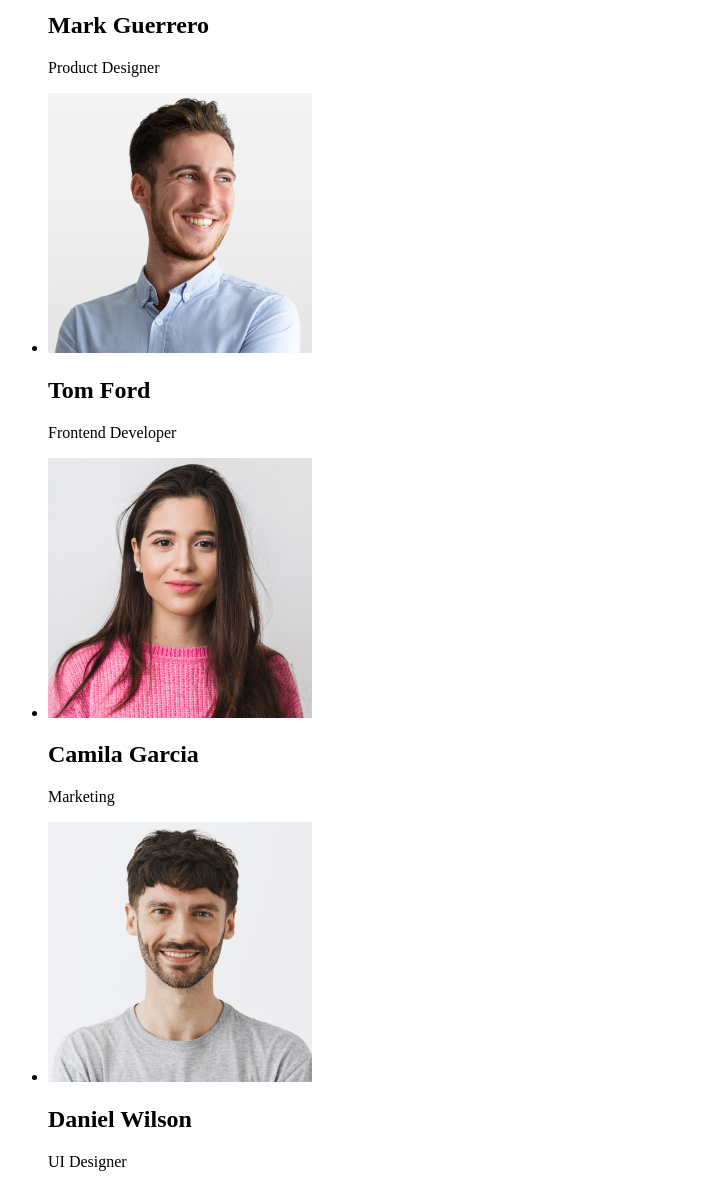
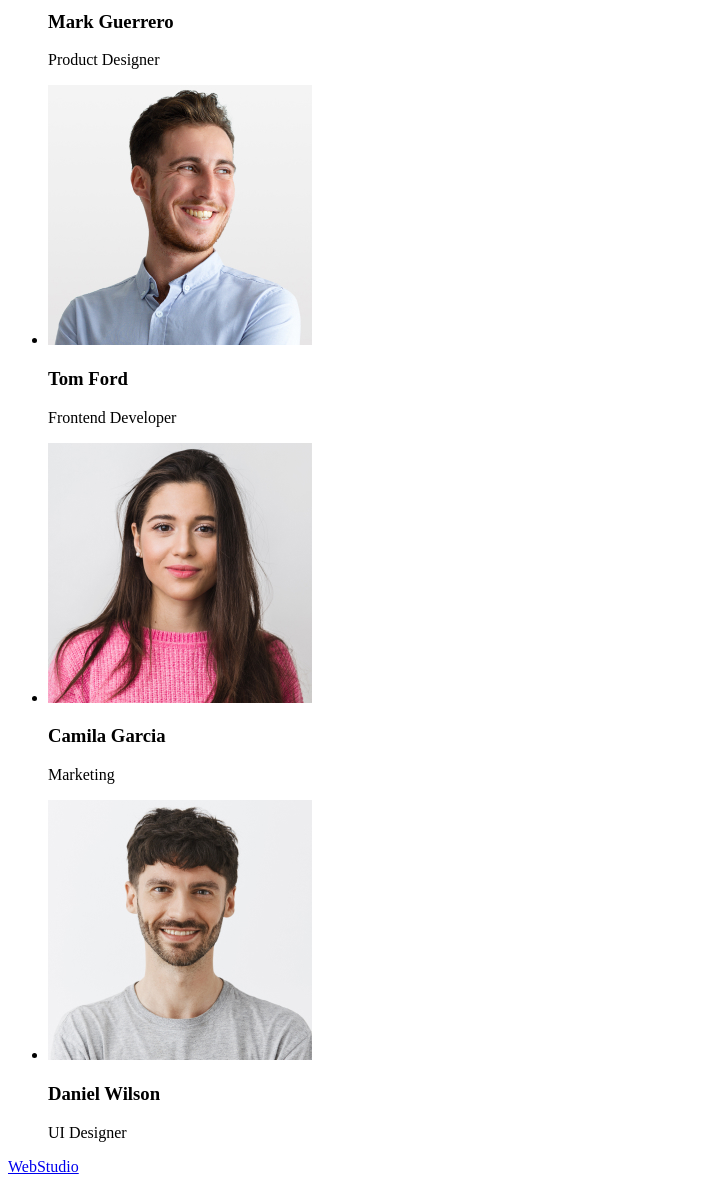
Before and after one commit to nataliia-herasymchuk253/goit-markup-hw-01, a plain HTML site: page index.html in a window 1280 px wide. Shown: the part 914-2099 px from the top of the page, without its empty margins (0-713 px from the left). Drawn offline with Linux system fonts and the light colour scheme.

Commit message:
fourth commit

```diff
--- a/index.html
+++ b/index.html
@@ -9,7 +9,7 @@
 
     <header>
         <nav>
-            <a href="">WEBSTUDIO</a>
+            <a href="./index.html">WebStudio</a>
             <ul>
                 <li><a href="">Studio</a></li>
                 <li><a href="">Portfolio</a></li>
@@ -20,7 +20,7 @@
         <address>
             <ul>
                 <li><a href="mailto:info@devstudio.com">info@devstudio.com</a><br /></li>
-                <li><a href="tel:+11 (000) 111-11-11">+11 (000) 111-11-11</a><br /></li>
+                <li><a href="tel:+11(000)1111111">+11 (000) 111-11-11</a><br /></li>
             </ul>
         </address>
 
@@ -67,7 +67,7 @@
             alt="Mark Guerrero"
             width="264"
             />
-            <h2>Mark Guerrero</h2>
+            <h3>Mark Guerrero</h3>
             <p>Product Designer</p>
         </li>
         <li>
@@ -75,14 +75,14 @@
             alt="Tom Ford"
             width="264"
             />
-            <h2>Tom Ford</h2>
+            <h3>Tom Ford</h3>
             <p>Frontend Developer</p>
         </li>
         <li>
             <img src="./images/img-3.jpg" alt="Camila Garcia"
             width="264"
             />
-            <h2>Camila Garcia</h2>
+            <h3>Camila Garcia</h3>
             <p>Marketing</p>
         </li>
         <li>
@@ -90,7 +90,7 @@
             alt="Daniel Wilson"
             width="264"
             />
-            <h2>Daniel Wilson</h2>
+            <h3>Daniel Wilson</h3>
             <p>UI Designer</p>
         </li>
     </ul>
@@ -98,7 +98,7 @@
 
     </main>
     <footer>
-<h2>WEBSTUDIO</h2>
+<a href="./index.html">WebStudio</a>
 <p>Increase the flow of customers and sales for your business with digital marketing & growth solutions.
 
 </p>
```
